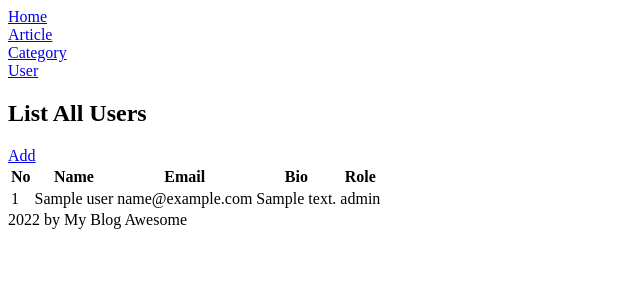
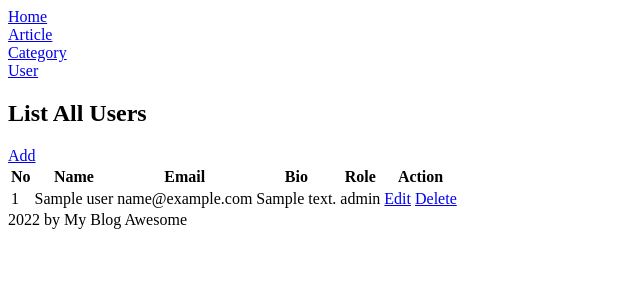
Before and after one commit to hdinjos/blog_awesome, a CodeIgniter 4 app: template app/Views/pages/admin/user/index.php in a window 1280 px wide. Shown: the top 300 px of the page, without its empty margins (0-640 px from the left). Run offline with PHP 8.4 and a stand-in for CodeIgniter, Linux system fonts and the light colour scheme; the template is opened without the code that fills it: most values are stand-ins (such as "Sample title", 1, 10 or a date in 2020); some libraries are stand-ins or nearby versions.

Commit message:
make link delete & edit user

```diff
--- a/app/Config/Routes.php
+++ b/app/Config/Routes.php
@@ -44,6 +44,8 @@ $routes->group('admin', function ($routes) {
     $routes->group('users', function ($routes) {
         $routes->get('', 'Admin\AdminUser::index');
         $routes->add('create', 'Admin\AdminUser::create');
+        $routes->add('delete/(:num)', 'Admin\AdminUser::destroy/$1');
+        $routes->add('edit/(:num)', 'Admin\AdminUser::update/$1');
     });
 });
 
--- /dev/null
+++ b/app/Views/pages/admin/user/destroy.php
@@ -0,0 +1 @@
+<h2>Delete User</h2>
--- a/app/Views/pages/admin/user/index.php
+++ b/app/Views/pages/admin/user/index.php
@@ -9,6 +9,7 @@
     <th>Email</th>
     <th>Bio</th>
     <th>Role</th>
+    <th>Action</th>
   </tr>
   <?php
   $num = 0;
@@ -19,6 +20,10 @@
       <td><?= esc($user->email) ?></td>
       <td><?= esc($user->bio) ?></td>
       <td><?= esc($user->role) ?></td>
+      <td>
+        <a href="/admin/users/edit/<?= esc($user->id) ?>">Edit</a>
+        <a href="/admin/users/delete/<?= esc($user->id) ?>">Delete</a>
+      </td>
     </tr>
   <?php endforeach; ?>
 </table>
--- /dev/null
+++ b/app/Views/pages/admin/user/update.php
@@ -0,0 +1,4 @@
+<?= $this->extend('layout/layout_admin') ?>
+<?= $this->section('content') ?>
+<h2>Update Users</h2>
+<?= $this->endSection() ?>
```
Also changed, not shown: app/Controllers/Admin/AdminUser.php (+10 -0 lines).
